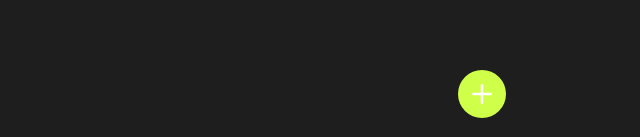
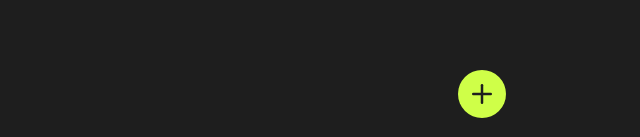
Before and after one commit to Ji-hoon/Elice-Todo-List, a React (Vite) app: page / in a window 1280 px wide. Shown: the part 660-797 px from the top of the page, without its empty margins (322-962 px from the left). Built offline with nearby package versions, Linux system fonts and the light colour scheme.

Commit message:
FIX : CSS

```diff
--- a/src/components/TodoItem.tsx
+++ b/src/components/TodoItem.tsx
@@ -178,8 +178,9 @@ export default function TodoItem({
                         style={{border:"none", background:"#CFFF48", color: "#000", borderRadius: 30, fontWeight: 700, fontSize: "1.05em",  cursor:"pointer", padding: "5px 13px 4px"}}>
                         수정</button>
                     <div style={{flexGrow:1}}></div>
-                    <button onClick={() => { onDeleteTodoItem(itemInfo.todo.id); }}
-                            style={{display:"flex", gap:4, border: "2px solid transparent",background:"var(--color-gray-2)", color: "#CFFF48", borderRadius: 30, fontWeight: 700, fontSize: "1.05em", cursor:"pointer", padding: "5px 13px 4px 11px"}}>
+                    <button className="shadow-sm"
+                    onClick={() => { onDeleteTodoItem(itemInfo.todo.id); }}
+                            style={{display:"flex", alignItems:"center", gap:4, border: "2px solid transparent",background:"var(--color-gray-2)", color: "#CFFF48", borderRadius: 30, fontWeight: 700, fontSize: "1.05em", cursor:"pointer", padding: "5px 13px 4px 11px"}}>
                         <FiTrash2 size={18}/>
                         <span>삭제</span>
                     </button>
--- a/src/components/pages/Main/index.tsx
+++ b/src/components/pages/Main/index.tsx
@@ -122,7 +122,7 @@ export default function Main() {
                   scrollToTop();
                 },200);
               }}
-            style={{borderRadius: 30, backgroundColor: "#CFFF48", top: "calc(100% - 70px)", left: "calc(100% - 70px)", display: "flex", position: "absolute",
+            style={{borderRadius: 30, backgroundColor: "#CFFF48", color: "var(--color-dark)", top: "calc(100% - 70px)", left: "calc(100% - 70px)", display: "flex", position: "absolute",
             width: 48, height: 48, placeItems: "center",placeContent: "center", cursor:"pointer", border:"none", zIndex:12 }}>
         <FiPlus color="var(--color-black)" size={30}/>
       </button>
```
